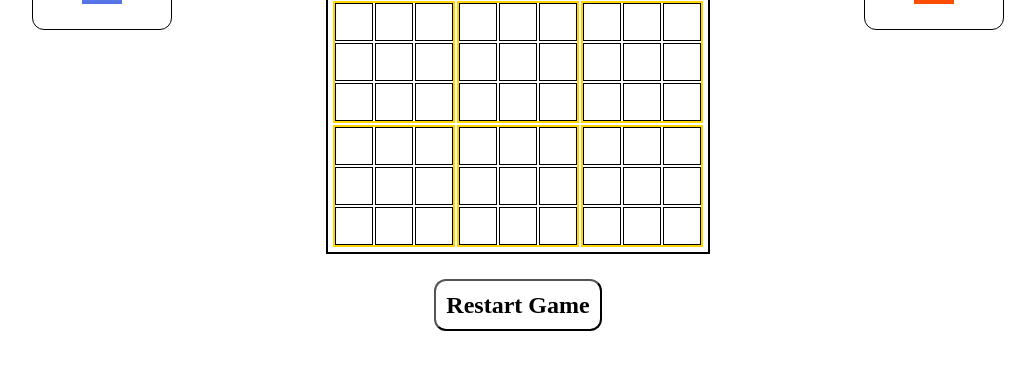
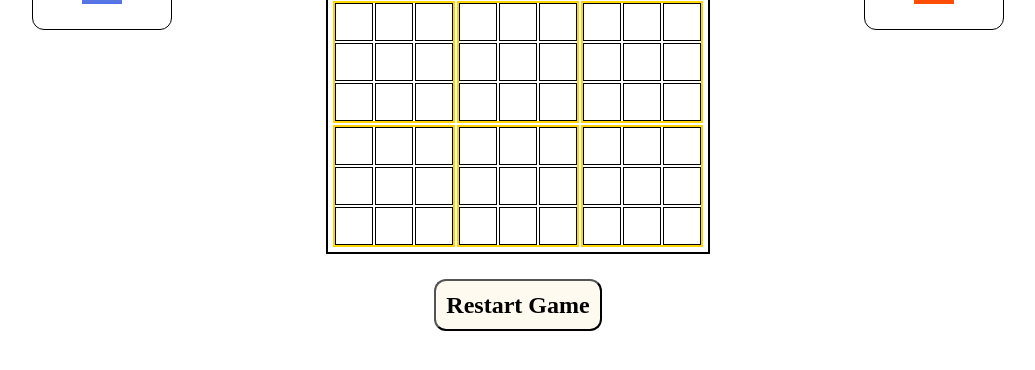
Before and after one commit to Damadog101/strategictictactoecartprojectampm10000, a website with bundled scripts: page index.html in a window 1280 px wide. Shown: the part 262-632 px from the top of the page, without its empty margins (122-1157 px from the left). Built offline with nearby package versions, Linux system fonts and the light colour scheme.

Commit message:
changed restart button color to look more distinct

```diff
--- a/css/styles.css
+++ b/css/styles.css
@@ -139,7 +139,6 @@ div[class$="Options"] > button {
   width: 100%;
 }
 .restartWrapper button {
-  background-color: rgb(196, 196, 196);
   font-size: 1.5rem;
   margin: 2%;
   padding: 0.8%;
@@ -148,7 +147,7 @@ div[class$="Options"] > button {
   font-family: 'Times New Roman', Times, serif;
   font-weight: bold;
 
-  background-color: white;
+  background-color: floralwhite;
 
 }
 
```
